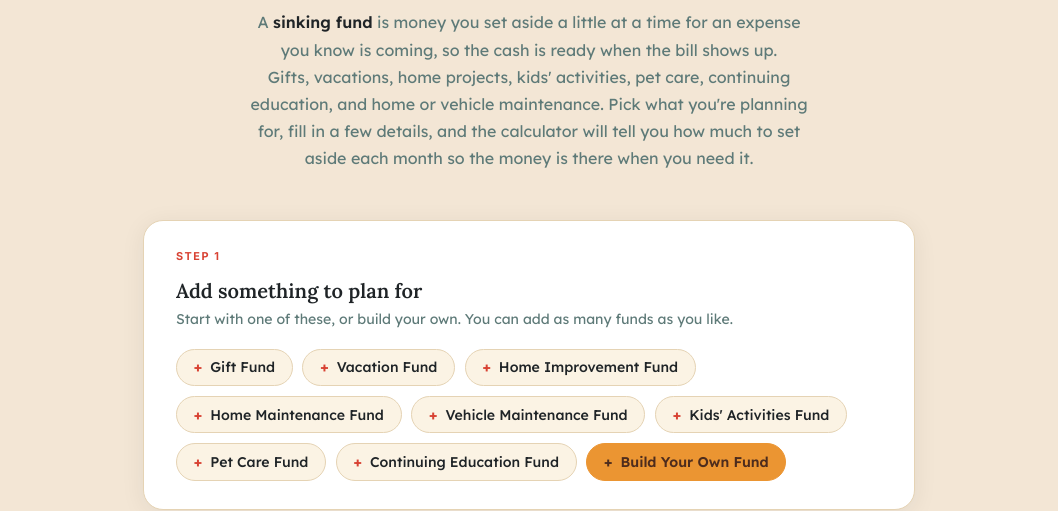
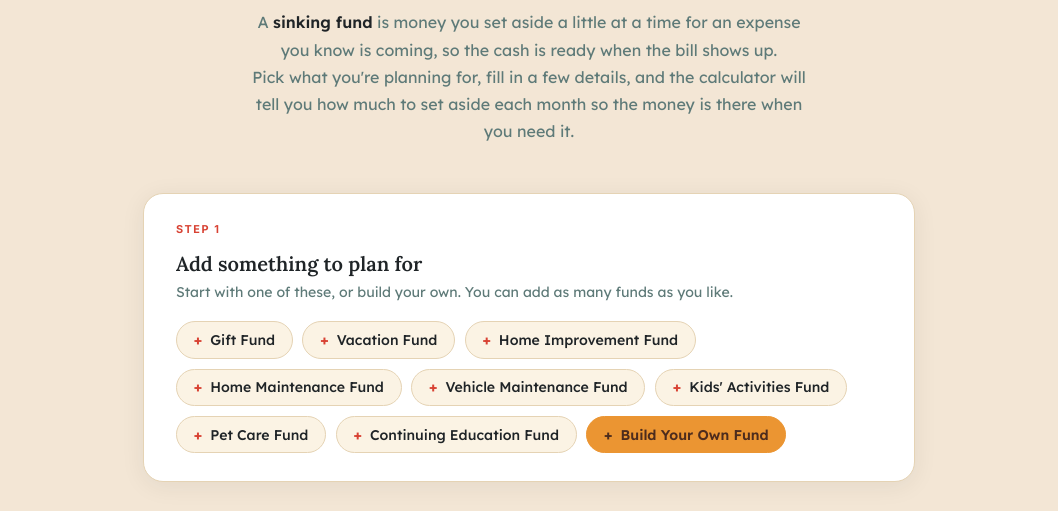
Before and after one commit to everydayrich/plan-ahead-calculator, a plain HTML site: page index.html in a window 1280 px wide. Shown: the part 305-816 px from the top of the page, without its empty margins (111-1169 px from the left). Drawn offline with Linux system fonts and the light colour scheme.

Commit message:
Update index.html

```diff
--- a/index.html
+++ b/index.html
@@ -701,7 +701,7 @@
   <img class="hero-logo" src="everyday_rich_stacked_logo_rgb_red.png" alt="Everyday Rich" />
   <div class="hero-eyebrow">Plan Ahead Calculator</div>
   <h1>Plan for the big stuff <em>before</em> it shows up.</h1>
-  <p>A <strong>sinking fund</strong> is money you set aside a little at a time for an expense you know is coming, so the cash is ready when the bill shows up. <br>Gifts, vacations, home projects, kids' activities, pet care, continuing education, and home or vehicle maintenance. Pick what you're planning for, fill in a few details, and the calculator will tell you how much to set aside each month so the money is there when you need it.</p>
+  <p>A <strong>sinking fund</strong> is money you set aside a little at a time for an expense you know is coming, so the cash is ready when the bill shows up. <br>Pick what you're planning for, fill in a few details, and the calculator will tell you how much to set aside each month so the money is there when you need it.</p>
 </div>
 
 <div class="page">
```
